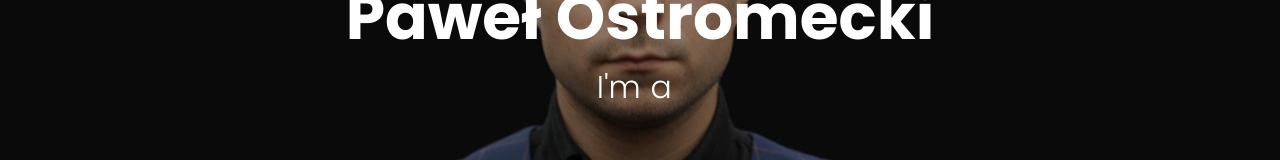
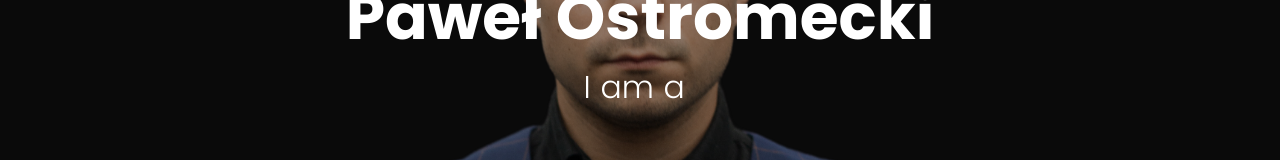
Before and after one commit to Ostromecky/portfolio, a Nuxt app: page / in a window 1280 px wide. Shown: the part 344-504 px from the top of the page. Built offline with nearby package versions, Linux system fonts and the light colour scheme; a web font is replaced by a local one.

Commit message:
styles: Prevent unstyled prefix for subtitle

```diff
--- a/components/MainSection.vue
+++ b/components/MainSection.vue
@@ -3,7 +3,7 @@
     <div class="flex flex-col items-center justify-center w-full">
       <h1>{{ title }}</h1>
       <h2 class="w-full text-center">
-        I'm a
+        {{ prefix }}
         <span
           ref="subtitle"
           class="typewriter title-animated inline-block"
@@ -28,6 +28,7 @@ export default {
       deleting: false,
       counters: null,
       title: '',
+      prefix: '',
       subtitle: '',
       show: false
     }
@@ -49,6 +50,7 @@ export default {
   methods: {
     handleSetTitle(title) {
       this.title = title
+      this.prefix = 'I am a '
     },
     async type(src) {
       if (this.show) {
```
